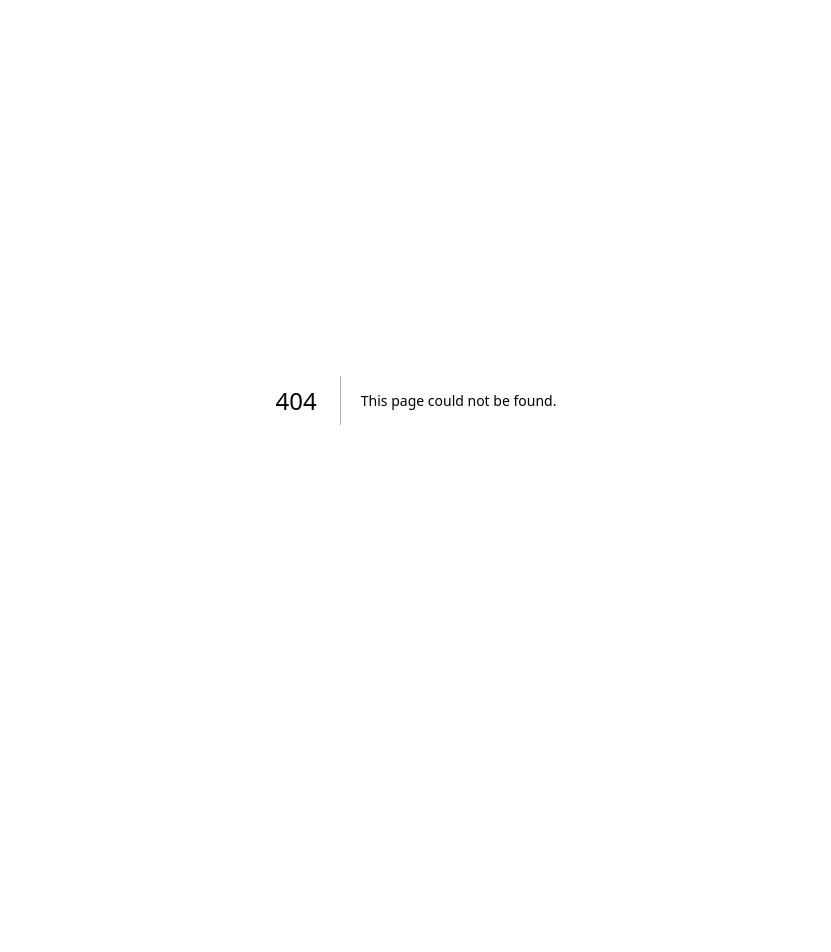
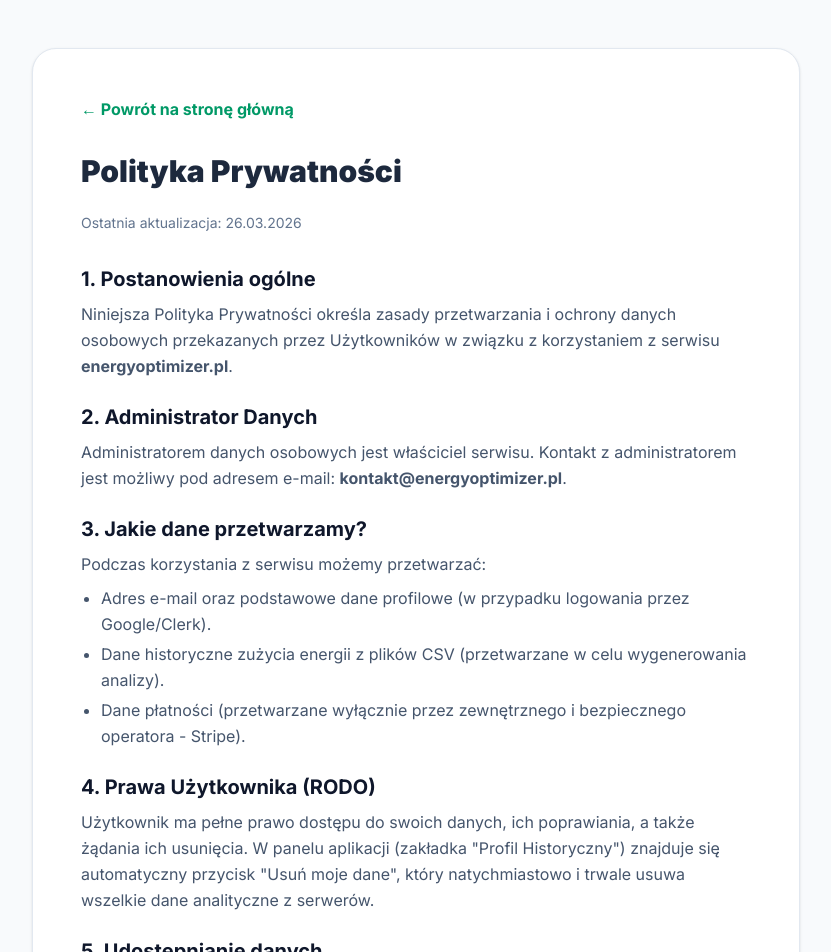
Before and after one commit to dominikgar/energy-optimizer-ui, a Next.js app: page /polityka in a window 1280 px wide. Before the commit this address had no page. Shown: the top 952 px of the page, without its empty margins (224-1055 px from the left). Before the commit the page ends 800 px from the top, so only its background shows below. Built offline with nearby package versions, Linux system fonts and the light colour scheme.

Commit message:
polityka i regulami

```diff
--- a/app/components/LandingPage.tsx
+++ b/app/components/LandingPage.tsx
@@ -7,9 +7,9 @@ const IconZap = () => (
 
 export default function LandingPage() {
   return (
-    <div style={{ backgroundColor: '#f8fafc', minHeight: '100vh', width: '100%', overflowX: 'hidden' }}>
+    <div style={{ backgroundColor: '#f8fafc', minHeight: '100vh', width: '100%', overflowX: 'hidden', display: 'flex', flexDirection: 'column' }}>
 
-      {/* UJEDNOLICONY TOPBAR - Identyczny jak w aplikacji */}
+      {/* UJEDNOLICONY TOPBAR */}
       <header className="bg-white border-b border-slate-200 sticky top-0 z-50 shadow-sm">
         <div className="max-w-7xl mx-auto px-6 h-16 flex justify-between items-center">
           <div className="flex items-center gap-2 font-black text-xl tracking-tight">
@@ -24,7 +24,7 @@ export default function LandingPage() {
         </div>
       </header>
 
-      <main style={{ padding: '0', fontFamily: 'system-ui, sans-serif', color: '#334155' }}>
+      <main style={{ padding: '0', fontFamily: 'system-ui, sans-serif', color: '#334155', flex: '1 0 auto' }}>
         {/* HERO SECTION */}
         <div style={{ padding: '4rem 1.5rem 6rem', textAlign: 'center', maxWidth: '900px', margin: '0 auto', boxSizing: 'border-box' }}>
           <div style={{ display: 'inline-block', padding: '6px 16px', backgroundColor: '#eff6ff', color: '#1d4ed8', borderRadius: '20px', fontSize: '0.9rem', fontWeight: 'bold', marginBottom: '2rem', border: '1px solid #bfdbfe' }}>
@@ -159,6 +159,20 @@ export default function LandingPage() {
           </div>
         </div>
       </main>
+
+      {/* FOOTER W STRONIE LĄDOWANIA */}
+      <footer style={{ backgroundColor: '#ffffff', borderTop: '1px solid #e2e8f0', padding: '2rem 1.5rem', marginTop: 'auto' }}>
+        <div style={{ maxWidth: '1200px', margin: '0 auto', display: 'flex', flexWrap: 'wrap', justifyContent: 'space-between', alignItems: 'center', gap: '1rem' }}>
+          <div style={{ color: '#64748b', fontSize: '0.9rem' }}>
+            © {new Date().getFullYear()} EnergyOptimizer. Wszelkie prawa zastrzeżone.
+          </div>
+          <div style={{ display: 'flex', gap: '1.5rem', fontSize: '0.9rem', fontWeight: '500' }}>
+            <a href="/regulamin" style={{ color: '#475569', textDecoration: 'none' }}>Regulamin</a>
+            <a href="/polityka" style={{ color: '#475569', textDecoration: 'none' }}>Polityka Prywatności</a>
+            <a href="mailto:kontakt@energyoptimizer.pl" style={{ color: '#475569', textDecoration: 'none' }}>Kontakt</a>
+          </div>
+        </div>
+      </footer>
     </div>
   );
 }
--- a/app/page.tsx
+++ b/app/page.tsx
@@ -303,6 +303,16 @@ export default async function Home({ searchParams }) {
           )}
         </div>
       </main>
+      <footer className="mt-20 border-t border-slate-200 py-8 px-6">
+        <div className="max-w-7xl mx-auto flex flex-col md:flex-row justify-between items-center gap-4 text-sm text-slate-500">
+          <div>© {new Date().getFullYear()} EnergyOptimizer.</div>
+          <div className="flex gap-6 font-medium">
+            <a href="/regulamin" className="hover:text-emerald-600 transition-colors">Regulamin</a>
+            <a href="/polityka" className="hover:text-emerald-600 transition-colors">Polityka Prywatności</a>
+            <a href="mailto:kontakt@energyoptimizer.pl" className="hover:text-emerald-600 transition-colors">Kontakt</a>
+          </div>
+        </div>
+      </footer>
     </div>
   );
 }
--- /dev/null
+++ b/app/polityka/page.tsx
@@ -0,0 +1,48 @@
+import React from 'react';
+import Link from 'next/link';
+
+export default function PrivacyPolicy() {
+  return (
+    <div className="min-h-screen bg-slate-50 text-slate-800 py-12 px-6">
+      <div className="max-w-3xl mx-auto bg-white p-8 md:p-12 rounded-3xl shadow-sm border border-slate-200">
+        <Link href="/" className="text-emerald-600 font-bold hover:underline mb-8 inline-block">
+          &larr; Powrót na stronę główną
+        </Link>
+        <h1 className="text-3xl font-black mb-6">Polityka Prywatności</h1>
+        <p className="text-sm text-slate-500 mb-8">Ostatnia aktualizacja: {new Date().toLocaleDateString('pl-PL')}</p>
+
+        <div className="space-y-6 text-slate-600 leading-relaxed">
+          <section>
+            <h2 className="text-xl font-bold text-slate-900 mb-2">1. Postanowienia ogólne</h2>
+            <p>Niniejsza Polityka Prywatności określa zasady przetwarzania i ochrony danych osobowych przekazanych przez Użytkowników w związku z korzystaniem z serwisu <strong>energyoptimizer.pl</strong>.</p>
+          </section>
+
+          <section>
+            <h2 className="text-xl font-bold text-slate-900 mb-2">2. Administrator Danych</h2>
+            <p>Administratorem danych osobowych jest właściciel serwisu. Kontakt z administratorem jest możliwy pod adresem e-mail: <strong>kontakt@energyoptimizer.pl</strong>.</p>
+          </section>
+
+          <section>
+            <h2 className="text-xl font-bold text-slate-900 mb-2">3. Jakie dane przetwarzamy?</h2>
+            <p>Podczas korzystania z serwisu możemy przetwarzać:</p>
+            <ul className="list-disc pl-5 mt-2 space-y-1">
+              <li>Adres e-mail oraz podstawowe dane profilowe (w przypadku logowania przez Google/Clerk).</li>
+              <li>Dane historyczne zużycia energii z plików CSV (przetwarzane w celu wygenerowania analizy).</li>
+              <li>Dane płatności (przetwarzane wyłącznie przez zewnętrznego i bezpiecznego operatora - Stripe).</li>
+            </ul>
+          </section>
+
+          <section>
+            <h2 className="text-xl font-bold text-slate-900 mb-2">4. Prawa Użytkownika (RODO)</h2>
+            <p>Użytkownik ma pełne prawo dostępu do swoich danych, ich poprawiania, a także żądania ich usunięcia. W panelu aplikacji (zakładka "Profil Historyczny") znajduje się automatyczny przycisk "Usuń moje dane", który natychmiastowo i trwale usuwa wszelkie dane analityczne z serwerów.</p>
+          </section>
+
+          <section>
+            <h2 className="text-xl font-bold text-slate-900 mb-2">5. Udostępnianie danych</h2>
+            <p>Dane Użytkowników nie są sprzedawane. Korzystamy z zaufanych podwykonawców niezbędnych do działania usługi (np. serwery Vercel, system autoryzacji Clerk, system płatności Stripe).</p>
+          </section>
+        </div>
+      </div>
+    </div>
+  );
+}
--- /dev/null
+++ b/app/regulamin/page.tsx
@@ -0,0 +1,42 @@
+import React from 'react';
+import Link from 'next/link';
+
+export default function TermsOfService() {
+  return (
+    <div className="min-h-screen bg-slate-50 text-slate-800 py-12 px-6">
+      <div className="max-w-3xl mx-auto bg-white p-8 md:p-12 rounded-3xl shadow-sm border border-slate-200">
+        <Link href="/" className="text-emerald-600 font-bold hover:underline mb-8 inline-block">
+          &larr; Powrót na stronę główną
+        </Link>
+        <h1 className="text-3xl font-black mb-6">Regulamin Serwisu</h1>
+        <p className="text-sm text-slate-500 mb-8">Ostatnia aktualizacja: {new Date().toLocaleDateString('pl-PL')}</p>
+
+        <div className="space-y-6 text-slate-600 leading-relaxed">
+          <section>
+            <h2 className="text-xl font-bold text-slate-900 mb-2">1. Postanowienia ogólne</h2>
+            <p>Serwis <strong>energyoptimizer.pl</strong> udostępnia narzędzia do analizy historycznego zużycia energii elektrycznej oraz śledzenia giełdowych cen prądu (RCE).</p>
+          </section>
+
+          <section>
+            <h2 className="text-xl font-bold text-slate-900 mb-2">2. Usługi i Płatności</h2>
+            <ul className="list-disc pl-5 space-y-1">
+              <li>Podstawowa analiza danych historycznych na podstawie plików CSV jest bezpłatna.</li>
+              <li>Serwis oferuje płatne funkcje "PRO" (m.in. prognozy cen z PSE, dedykowane API dla Smart Home).</li>
+              <li>Płatności są obsługiwane przez operatora Stripe. Wykupienie pakietu PRO aktywuje usługę od razu po przetworzeniu płatności.</li>
+            </ul>
+          </section>
+
+          <section>
+            <h2 className="text-xl font-bold text-slate-900 mb-2">3. Zrzeczenie się odpowiedzialności</h2>
+            <p>Aplikacja ma charakter edukacyjno-analityczny. Wszelkie wyliczenia są estymacjami opartymi na danych publicznych (PSE) i historycznych. Administrator nie ponosi odpowiedzialności za finalne rachunki wystawione przez operatorów sieci dystrybucyjnej.</p>
+          </section>
+
+          <section>
+            <h2 className="text-xl font-bold text-slate-900 mb-2">4. Rezygnacja i zwroty</h2>
+            <p>Z uwagi na cyfrowy charakter usługi PRO (uzyskanie natychmiastowego dostępu do funkcji i danych), Użytkownik wyrażając zgodę na świadczenie usługi traci prawo do odstąpienia od umowy w terminie 14 dni, jednakże Użytkownik może anulować odnawianie subskrypcji w dowolnym momencie z poziomu swojego konta.</p>
+          </section>
+        </div>
+      </div>
+    </div>
+  );
+}
--- a/middleware.ts
+++ b/middleware.ts
@@ -1,13 +1,14 @@
 import { clerkMiddleware, createRouteMatcher } from "@clerk/nextjs/server";
 
-// Definiujemy ścieżki, które są całkowicie publiczne i nie wymagają logowania
+// Dodajemy /polityka i /regulamin do ścieżek publicznych
 const isPublicRoute = createRouteMatcher([
-  '/', // Strona główna (Landing Page)
-  '/api/webhook/stripe(.*)' // BARDZO WAŻNE: Wpuszczamy powiadomienia od Stripe
+  '/',
+  '/polityka',
+  '/regulamin',
+  '/api/webhook/stripe(.*)'
 ]);
 
 export default clerkMiddleware((auth, request) => {
-  // Jeśli to nie jest publiczna ścieżka, wymagaj zalogowania
   if (!isPublicRoute(request)) {
     auth().protect();
   }
@@ -15,9 +16,7 @@ export default clerkMiddleware((auth, request) => {
 
 export const config = {
   matcher: [
-    // Pomiń pliki wewnętrzne Next.js i pliki statyczne
     '/((?!_next|[^?]*\\.(?:html?|css|js(?!on)|jpe?g|webp|png|gif|svg|ttf|woff2?|ico|csv|docx?|xlsx?|zip|webmanifest)).*)',
-    // Zawsze uruchamiaj middleware dla ścieżek API
     '/(api|trpc)(.*)',
   ],
 };
```
